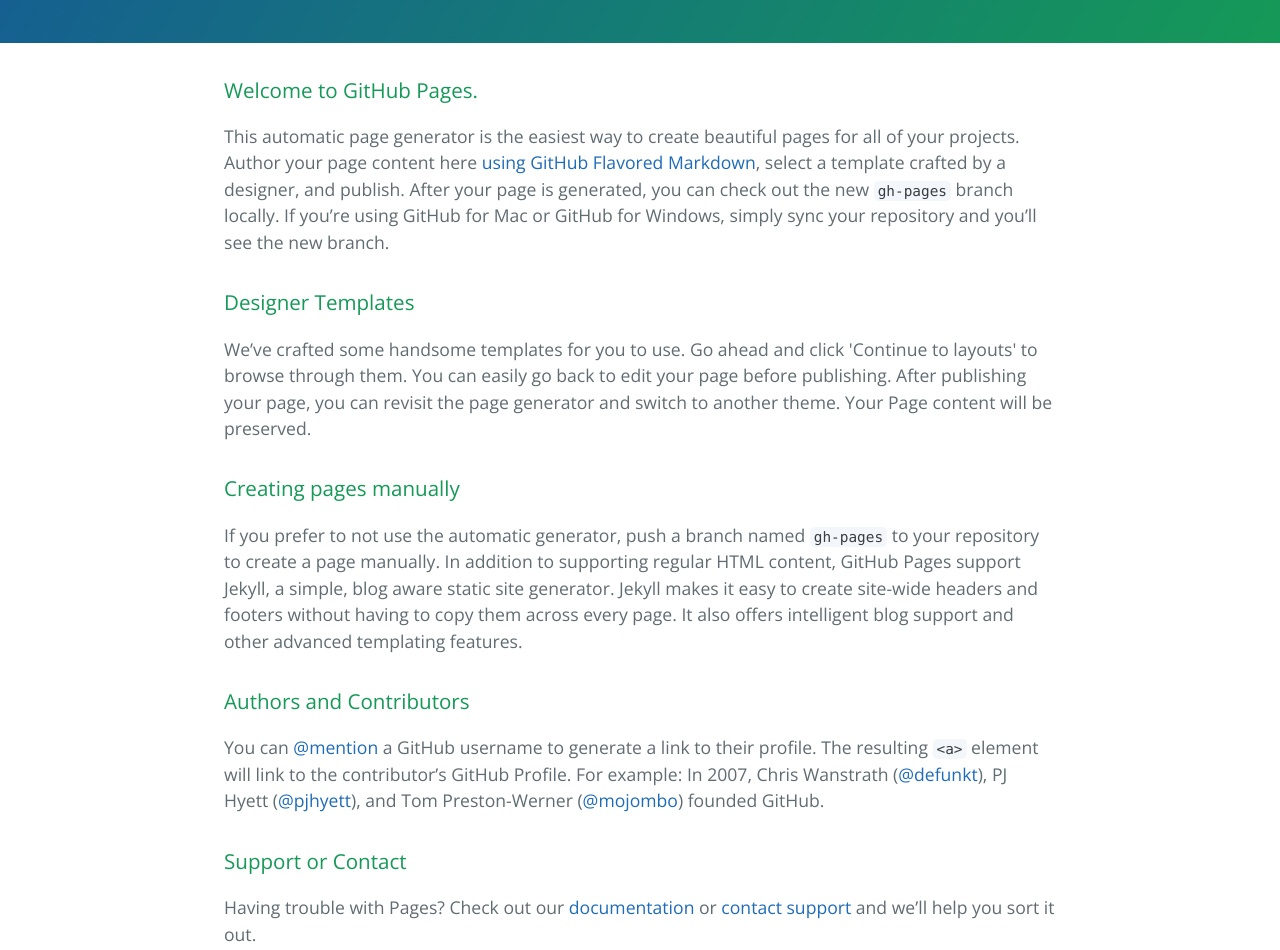
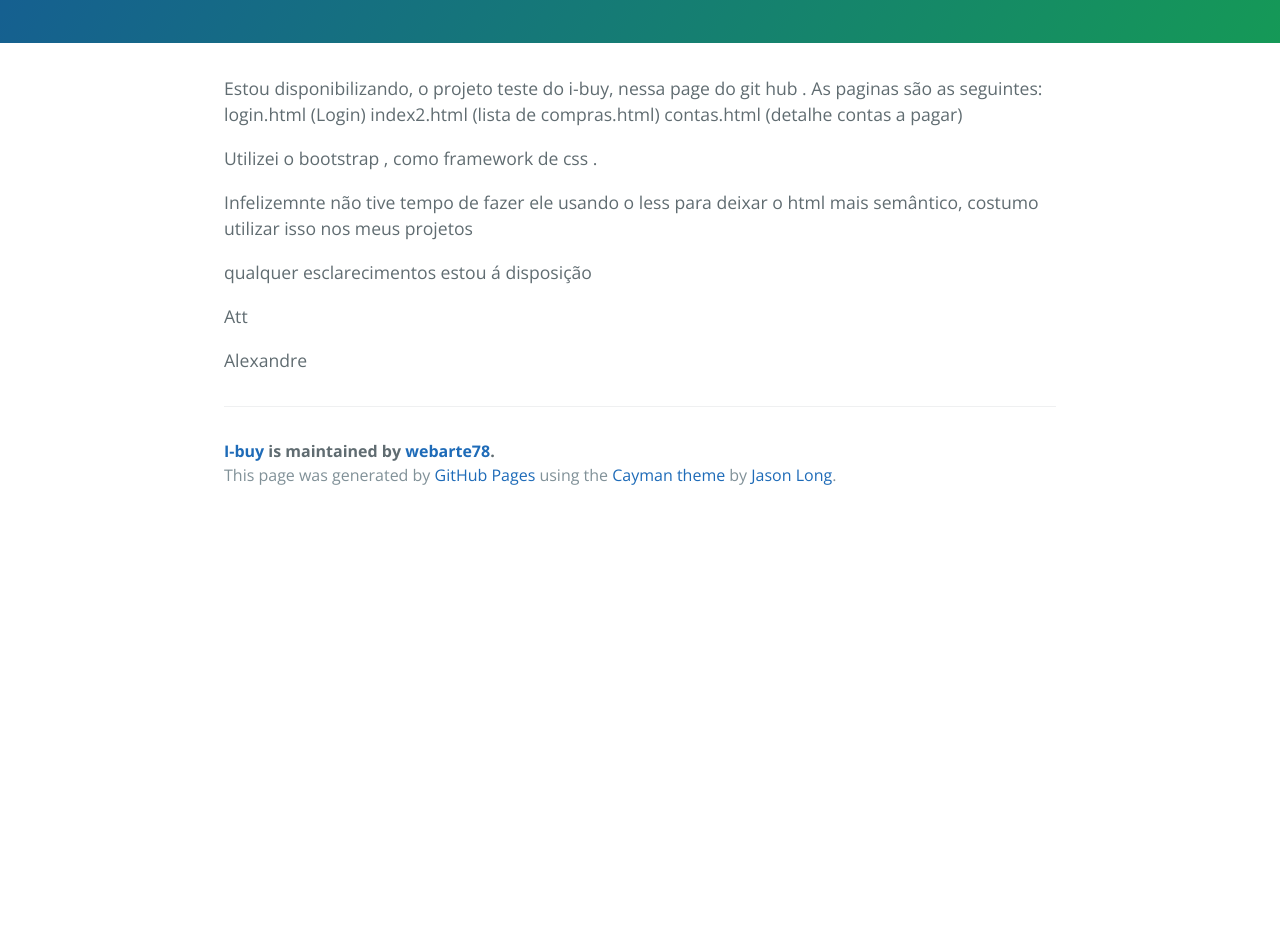
Before and after one commit to Vergan-star/i-buy, a plain HTML site: page index.html in a window 1280 px wide. Shown: the part 340-1290 px from the top of the page. After the commit the page ends 859 px from the top, so only its background shows below. Drawn offline with nearby package versions, Linux system fonts and the light colour scheme.

```diff
--- a/index.html
+++ b/index.html
@@ -19,30 +19,20 @@
     </section>
 
     <section class="main-content">
-      <h3>
-<a id="welcome-to-github-pages" class="anchor" href="#welcome-to-github-pages" aria-hidden="true"><span class="octicon octicon-link"></span></a>Welcome to GitHub Pages.</h3>
+      <p>Estou disponibilizando, o projeto teste do i-buy, nessa page do git hub . As paginas são as seguintes:
+login.html (Login)
+index2.html (lista de compras.html)
+contas.html (detalhe contas a pagar)</p>
 
-<p>This automatic page generator is the easiest way to create beautiful pages for all of your projects. Author your page content here <a href="https://guides.github.com/features/mastering-markdown/">using GitHub Flavored Markdown</a>, select a template crafted by a designer, and publish. After your page is generated, you can check out the new <code>gh-pages</code> branch locally. If you’re using GitHub for Mac or GitHub for Windows, simply sync your repository and you’ll see the new branch.</p>
+<p>Utilizei o bootstrap , como framework de css .</p>
 
-<h3>
-<a id="designer-templates" class="anchor" href="#designer-templates" aria-hidden="true"><span class="octicon octicon-link"></span></a>Designer Templates</h3>
+<p>Infelizemnte não tive tempo de fazer ele usando o less para deixar o html mais semântico, costumo utilizar isso nos meus projetos </p>
 
-<p>We’ve crafted some handsome templates for you to use. Go ahead and click 'Continue to layouts' to browse through them. You can easily go back to edit your page before publishing. After publishing your page, you can revisit the page generator and switch to another theme. Your Page content will be preserved.</p>
+<p>qualquer esclarecimentos estou á disposição</p>
 
-<h3>
-<a id="creating-pages-manually" class="anchor" href="#creating-pages-manually" aria-hidden="true"><span class="octicon octicon-link"></span></a>Creating pages manually</h3>
+<p>Att</p>
 
-<p>If you prefer to not use the automatic generator, push a branch named <code>gh-pages</code> to your repository to create a page manually. In addition to supporting regular HTML content, GitHub Pages support Jekyll, a simple, blog aware static site generator. Jekyll makes it easy to create site-wide headers and footers without having to copy them across every page. It also offers intelligent blog support and other advanced templating features.</p>
-
-<h3>
-<a id="authors-and-contributors" class="anchor" href="#authors-and-contributors" aria-hidden="true"><span class="octicon octicon-link"></span></a>Authors and Contributors</h3>
-
-<p>You can <a href="https://github.com/blog/821" class="user-mention">@mention</a> a GitHub username to generate a link to their profile. The resulting <code>&lt;a&gt;</code> element will link to the contributor’s GitHub Profile. For example: In 2007, Chris Wanstrath (<a href="https://github.com/defunkt" class="user-mention">@defunkt</a>), PJ Hyett (<a href="https://github.com/pjhyett" class="user-mention">@pjhyett</a>), and Tom Preston-Werner (<a href="https://github.com/mojombo" class="user-mention">@mojombo</a>) founded GitHub.</p>
-
-<h3>
-<a id="support-or-contact" class="anchor" href="#support-or-contact" aria-hidden="true"><span class="octicon octicon-link"></span></a>Support or Contact</h3>
-
-<p>Having trouble with Pages? Check out our <a href="https://help.github.com/pages">documentation</a> or <a href="https://github.com/contact">contact support</a> and we’ll help you sort it out.</p>
+<p>Alexandre</p>
 
       <footer class="site-footer">
         <span class="site-footer-owner"><a href="https://github.com/webarte78/i-buy">I-buy</a> is maintained by <a href="https://github.com/webarte78">webarte78</a>.</span>
```
Also changed, not shown: params.json (+1 -1 lines).
